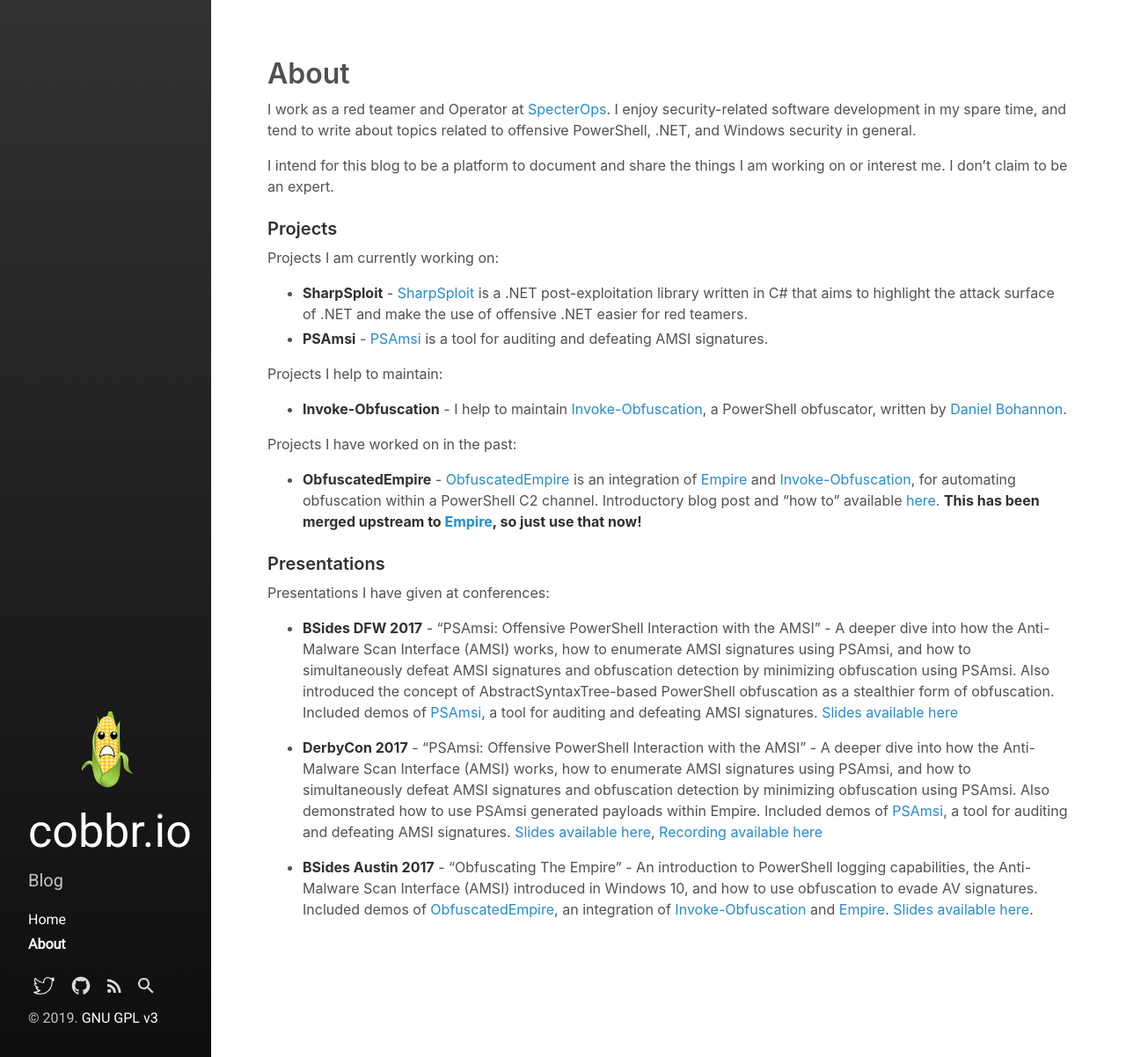
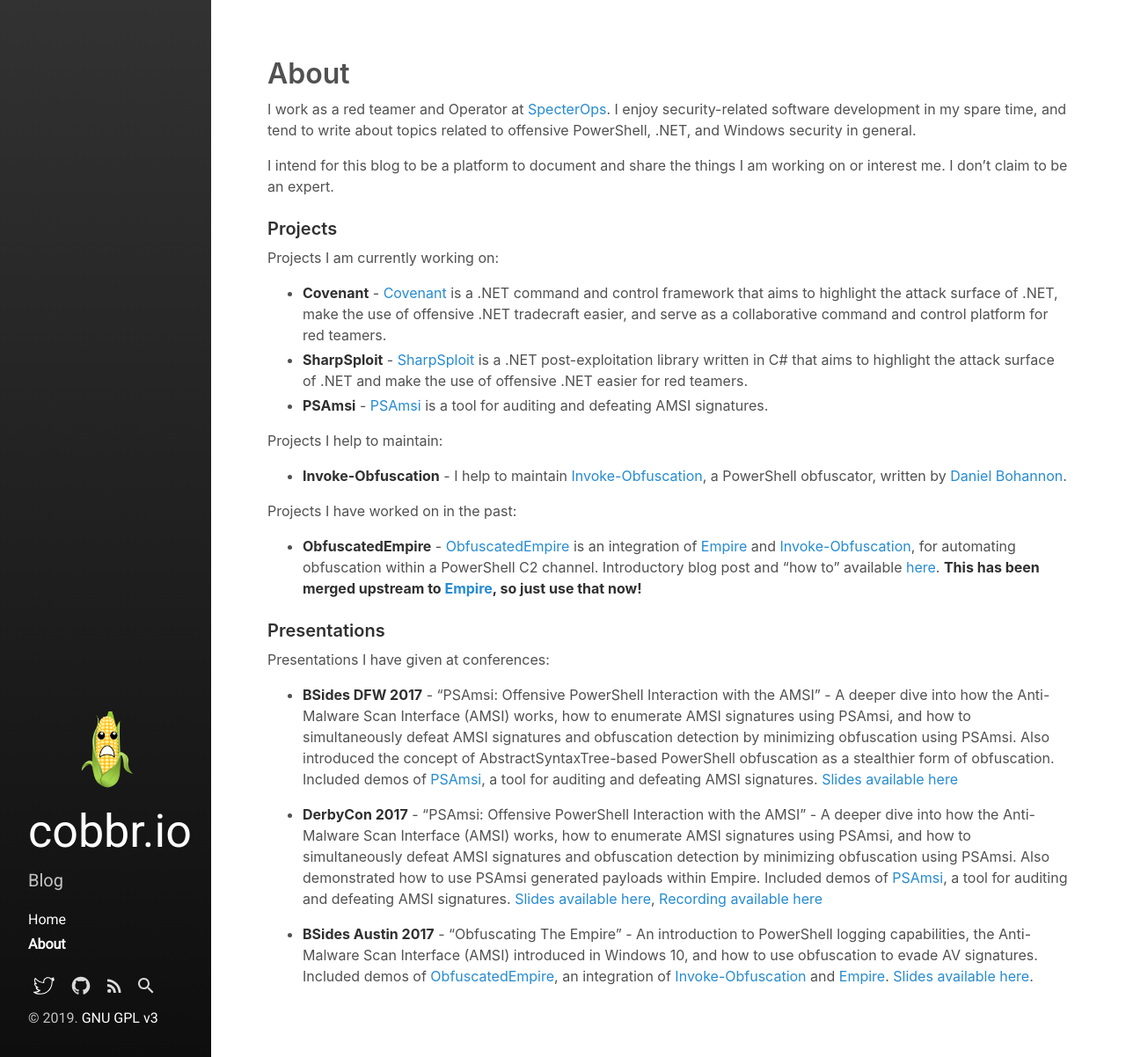
Before and after one commit to cobbr/cobbr.io, a Jekyll site: the page built from about.md, in a window 1280 px wide. Shown: the whole page at 88% size. Built offline with Jekyll 4.4.1, drawn with Linux system fonts in a browser that asks for light colours.

Commit message:
update about

```diff
--- a/about.md
+++ b/about.md
@@ -13,6 +13,7 @@ I intend for this blog to be a platform to document and share the things I am wo
 
 Projects I am currently working on:
 
+* **Covenant** - [Covenant](https://github.com/cobbr/Covenant) is a .NET command and control framework that aims to highlight the attack surface of .NET, make the use of offensive .NET tradecraft easier, and serve as a collaborative command and control platform for red teamers.
 * **SharpSploit** - [SharpSploit](https://github.com/cobbr/SharpSploit) is a .NET post-exploitation library written in C# that aims to highlight the attack surface of .NET and make the use of offensive .NET easier for red teamers.
 * **PSAmsi** - [PSAmsi](https://github.com/cobbr/PSAmsi) is a tool for auditing and defeating AMSI signatures.
 
```
